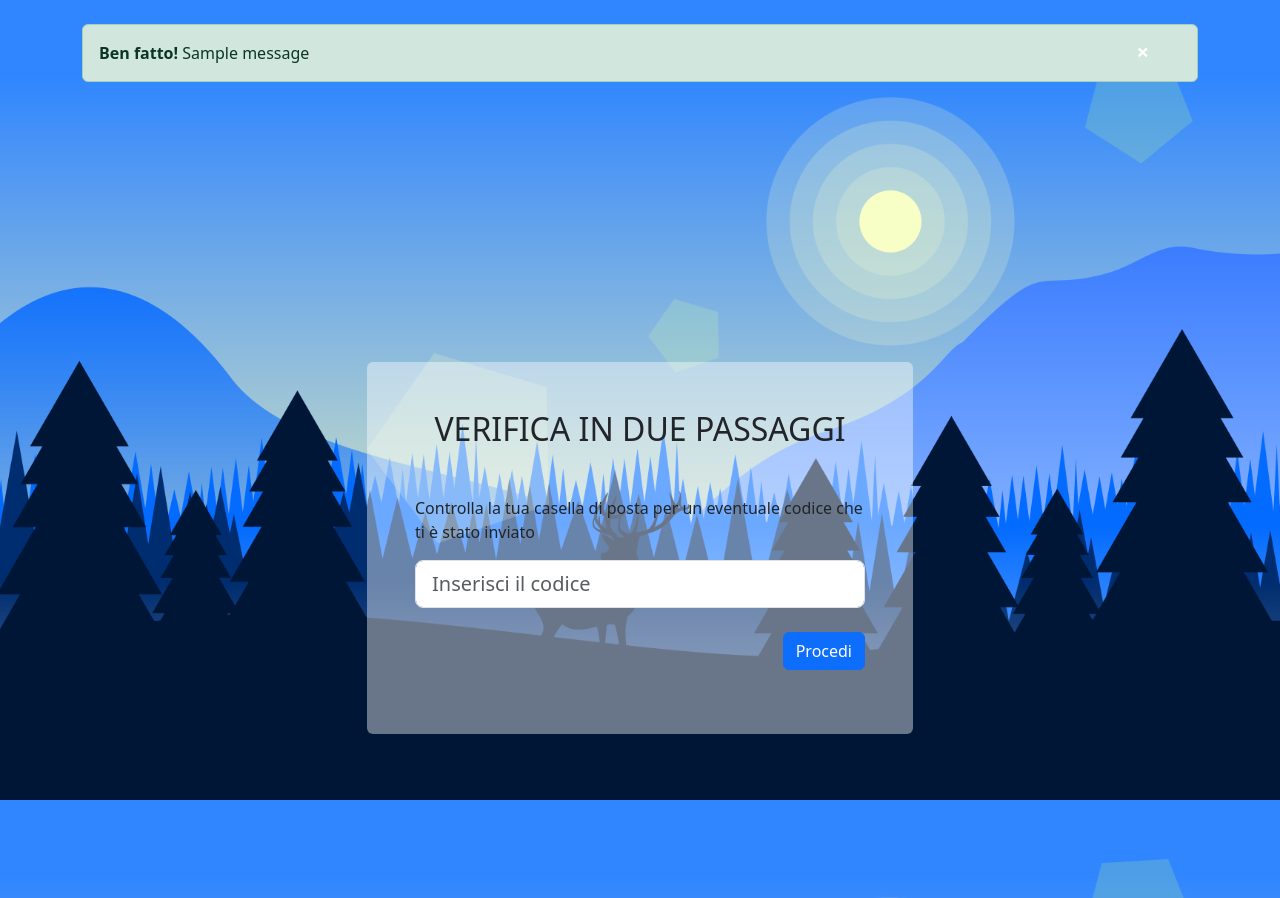
After one commit to leotecno09/leotecno.tk-Homepage, a Flask app: page /account/login/twostepsverification in a window 1280 px wide. The commit adds this page. Run offline with Flask 3, Linux system fonts and the light colour scheme; one stand-in notice (Sample message) is shown; some libraries are stand-ins or nearby versions.

Commit message:
added two-steps authentication via e-mail

```diff
--- a/server.py
+++ b/server.py
@@ -10,6 +10,7 @@ from psycopg2 import Error
 import os
 import random
 import flask_login
+import secrets
 from flask_login import LoginManager, UserMixin, login_user, login_required, logout_user, current_user
 
 # FLASK THINGS
@@ -22,13 +23,20 @@ Bootstrap(app)
 app.config['SECRET_KEY'] = 'dasiugdjfr7h5g5'
 
 #FLASK MAIL
-app.config['MAIL_SERVER'] = 'smtp.gmail.com'
+app.config['MAIL_SERVER'] = 'live.smtp.mailtrap.io'
 app.config['MAIL_PORT'] = 587
-app.config['MAIL_USERNAME'] = 'leochat994@gmail.com'
-app.config['MAIL_PASSWORD'] = 'vunu hbvz oqpd lzob'
+app.config['MAIL_USERNAME'] = 'api'
+app.config['MAIL_PASSWORD'] = '9b5388ab51c028ad5e1e00323d2e1408'
 app.config['MAIL_USE_TLS'] = True
 app.config['MAIL_USE_SSL'] = False
-app.config['MAIL_DEFAULT_SENDER'] = 'leochat994@gmail.com'
+
+#app.config['MAIL_SERVER'] = 'smtp-relay.gmail.com'
+#app.config['MAIL_PORT'] = 587
+#app.config['MAIL_USERNAME'] = 'leochat994@gmail.com'
+#app.config['MAIL_PASSWORD'] = 'Leonardo*09'
+#app.config['MAIL_USE_TLS'] = True
+#app.config['MAIL_USE_SSL'] = False
+
 mail = Mail(app)
 
 # LOGIN MANAGER
@@ -173,15 +181,43 @@ def login():
 				usernameFromDB = result[0]
 				email = result[1]
 				logoPath = result[7]
+				two_step = result[8]
+				print(two_step)
 				#print (format(stored_password), format(password))
 
 				if check_password_hash(stored_password, password):
-					user = User(id=user_id)
-					user.username = usernameFromDB
-					user.email = email
-					user.logo = logoPath
-					login_user(user, remember=True)
-					return redirect(url_for('root'))
+					if two_step == "TRUE":
+						token = secrets.token_hex()
+						login_code = ''.join([str(random.randint(0, 9)) for _ in range(6)])
+
+						message = Message (
+							subject = 'Codice di autenticazione - Verifica in due passaggi leotecno.tk',
+							recipients = [email],
+							sender = 'security@leotecno.tk'
+						)
+
+						message.body = f"Ecco il tuo codice di autenticazione per la verifica in due passaggi: {login_code}"
+
+						try:
+							mail.send(message)
+							print("[SECURITY] TwoSteps email sended!")
+
+							# QUERY FOR DB
+							cur.execute('INSERT INTO login_codes (token, code)' 'VALUES (%s, %s)', (format(token), int(login_code),))
+							conn.commit()
+
+							return redirect(url_for('twoStepVerification', token=token, user_id=user_id))
+
+						except Error as e:
+							return redirect(url_for('error', e=e))
+
+					else:
+						user = User(id=user_id)
+						user.username = usernameFromDB
+						user.email = email
+						user.logo = logoPath
+						login_user(user, remember=True)
+						return redirect(url_for('root'))
 
 				else:
 					flash("Password non corretta", category="error")
@@ -196,6 +232,54 @@ def login():
 			return redirect(url_for('error'))
 	else:
 		return render_template('login.html')
+
+@app.route('/account/login/twostepsverification', methods=['GET', 'POST'])
+def twoStepVerification():
+	if request.method == 'POST':
+		token = request.form['token']
+		user_id = request.form['user_id']
+		code = request.form['code']
+		print(code)
+		print(token)
+		print(user_id)
+
+		cur.execute('SELECT * FROM login_codes WHERE token = %s', (token,))
+		result = cur.fetchone()
+
+		codeFromDB = result[1]
+		print(codeFromDB)
+
+		if int(code) == int(codeFromDB):
+			cur.execute('SELECT * FROM accounts WHERE id = %s', (int(user_id),))
+			result = cur.fetchone()
+
+			usernameFromDB = result[0]
+			email = result[1]
+			logoPath = result[7]
+
+			user = User(id=user_id)
+			user.username = usernameFromDB
+			user.email = email
+			user.logo = logoPath
+			login_user(user, remember=True)
+
+			cur.execute('DELETE FROM login_codes WHERE token = %s', (token,))
+			#token = 0
+			#code = 0
+
+			return redirect(url_for('root'))
+
+		else:
+			flash('Codice errato', category='error')
+			return redirect(url_for('twoStepVerification', token=token, user_id=user_id))
+
+
+
+	else:
+		token = request.args.get('token')
+		user_id = request.args.get('user_id')
+		return render_template('2fa.html', token=token, user_id=user_id)
+
 
 @app.route('/account/logout')
 @login_required
@@ -355,7 +439,7 @@ def adminPostUpdate():
 
 @app.route('/policies/termini-di-servizio2023')
 def tds():
-	return "termini di servizio leotecno.tk..."
+	return render_template('tds2023.html')
 
 @app.route('/error')
 def error():
@@ -369,19 +453,16 @@ def logintest():
 
 @app.route('/send-me-mail')
 def sendmail():
-	userMail = 'leotecno09@gmail.com'
-	code = '123456'
+	message = Message(
+		subject = 'Hello from Flask',
+		recipients = ['leotecno09@gmail.com'],
+		sender = 'flask@leotecno.tk'
+	)
 
-	# E-MAIL STRUCTURE
-	subject = 'leotecno.tk - Codice di accesso (verifica in due passaggi)'
-	email_body = f'Il tuo codice di accesso è: {code}'
-	recipient = userMail
-
-	msg = Message(subject, recipients=[recipient])
-	msg.body = email_body
+	message.body = "Questo è un test."
 
 	try:
-		mail.send(msg)
+		mail.send(message)
 		print("Email di verifica inviata")
 		return 'OK'
 
--- /dev/null
+++ b/templates/2fa.html
@@ -0,0 +1,88 @@
+<style>
+    body {
+        background-image: url('/static/images/main-bg.jpg');
+        background-size: cover;
+        background-attachment: fixed;
+        background-repeat: no-repeat;
+    }
+
+    .closebtn {
+        margin-left: 15px;
+        color: rgb(255, 255, 255);
+        font-weight: bold;
+        float: right;
+        font-size: 22px;
+        line-height: 20px;
+        cursor: pointer;
+        transition: 0.3s;
+    }
+
+    .closebtn:hover {
+        color: black;
+    }
+</style>
+
+<html>
+    <head>
+        <title>2FA | leotecno.tk</title>
+        <meta charset="utf-8">
+        <meta name="viewport" content="width=device-width, initial-scale=1">
+        <link href="https://cdn.jsdelivr.net/npm/bootstrap@5.3.0/dist/css/bootstrap.min.css" rel="stylesheet" integrity="sha384-9ndCyUaIbzAi2FUVXJi0CjmCapSmO7SnpJef0486qhLnuZ2cdeRhO02iuK6FUUVM" crossorigin="anonymous">
+    </head>
+    <body>
+      <section class="vh-100 bg-image">
+        <div class="mask d-flex align-items-center h-100 gradient-custom-3">
+          <div class="container h-100">
+
+            {% with messages = get_flashed_messages(with_categories=true) %}
+                {% if messages %}
+                    {% for category, message in messages %}
+                        {% if category == 'error' %}
+                            <br>
+                            <div class="alert alert-danger alert-dismissible fade show" role="alert">
+                                <strong>Attenzione!</strong> {{ message }}
+                                <span aria-hidden="true" class="closebtn" onclick="this.parentElement.style.display='none';">&times;</span>
+                            </div>
+                        {% else %}
+                            <br>
+                            <div class="alert alert-success alert-dismissible fade show" role="alert">
+                                <strong>Ben fatto!</strong> {{ message }}
+                                <span aria-hidden="true" class="closebtn" onclick="this.parentElement.style.display='none';">&times;</span>
+                            </div>
+                        {% endif %}
+                    {% endfor %}
+                {% endif %}
+            {% endwith %}
+
+            <div class="row d-flex justify-content-center align-items-center h-100">
+              <div class="col-12 col-md-9 col-lg-7 col-xl-6">
+
+                <div class="card" style="background: rgba(255, 255, 255, 0.411); border: none; margin-top: 100px;">
+                  <div class="card-body p-5">
+                    <h2 class="text-uppercase text-center mb-5">Verifica in due passaggi</h2>
+                    <p>Controlla la tua casella di posta per un eventuale codice che ti è stato inviato</p>
+
+                    <form action="/account/login/twostepsverification" method="POST">
+
+                      <input type="hidden" name="token" value="{{token}}">
+                      <input type="hidden" name="user_id" value="{{user_id}}">
+
+                      <div class="form-outline mb-4">
+                        <input type="text" id="code" name="code" class="form-control form-control-lg" placeholder="Inserisci il codice" />
+                      </div>
+
+                      <div class="d-flex justify-content-end">
+                        <button type="submit" class="btn btn-primary">Procedi</button>
+                      </div>
+
+                    </form>
+
+                  </div>
+                </div>
+              </div>
+            </div>
+          </div>
+        </div>
+      </section>
+    </body>
+</html>
--- a/templates/account-sites.html
+++ b/templates/account-sites.html
@@ -86,7 +86,7 @@
                             <br>
                             <div class="d-flex justify-content-center">
                                 <div class="card" style="background:rgba(255, 255, 255, 0.466); border: none; width: 800px; height: 400px;">
-                                    <div class="card-header">
+                                    <!--div class="card-header">
                                         Siti web collegati all'account leotecno.tk
                                     </div>
                                     <div class="card-body">
@@ -109,6 +109,9 @@
                                             </div>
                                             </div>
                                         </div>
+                                    </div!-->
+                                    <div class="card-body">
+                                        <h3>Prossimamente...</h3>
                                     </div>
                                 </div>
                             </div>
```
Also changed, not shown: templates/tds2023.html (added, +40 -0 lines).
